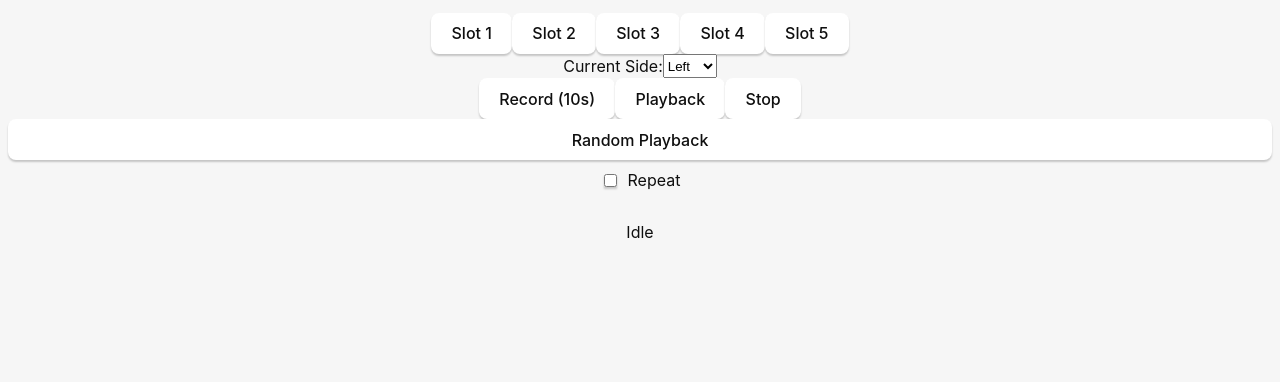
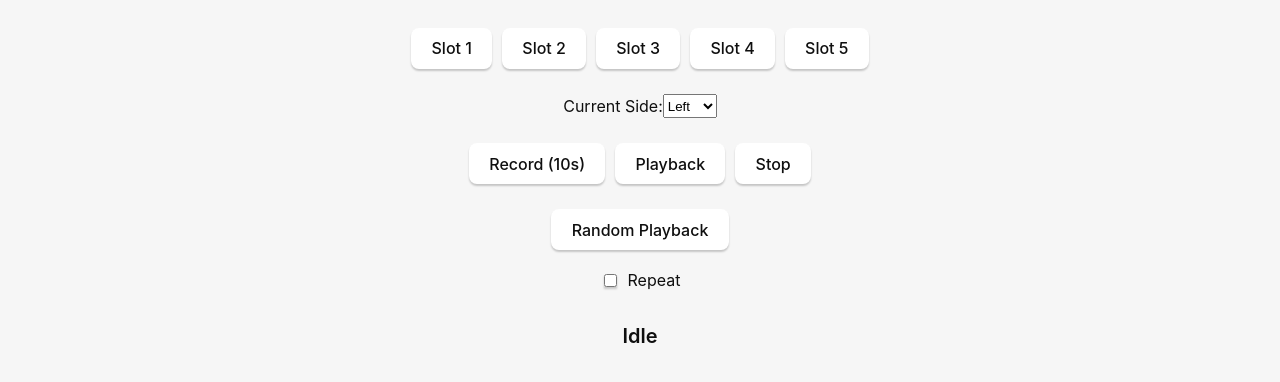
Before and after one commit to JalenDmarion25/tekken-playback, a website: page src/index.html in a window 1280 px wide. Shown: the part 142-524 px from the top of the page. Drawn offline with Linux system fonts and the light colour scheme.

Commit message:
Misc changes

```diff
--- a/src/index.html
+++ b/src/index.html
@@ -30,12 +30,14 @@
     </div>
 
     <div class="row">
-      <button id="record-btn">Record (10s)</button>
-      <button id="play-btn" disabled>Playback</button>
-      <button id="stop-btn" disabled>Stop</button>
+      <button class="playback-btn" id="record-btn">Record (10s)</button>
+      <button class="playback-btn" id="play-btn" disabled>Playback</button>
+      <button class="playback-btn" id="stop-btn" disabled>Stop</button>
     </div>
 
-    <button id="random-play-btn" disabled>Random Playback</button>
+    <div class="row">
+      <button id="random-play-btn" disabled>Random Playback</button>
+    </div>
 
     <label class="repeat-row">
       <input type="checkbox" id="repeat-checkbox" />
--- a/src/styles.css
+++ b/src/styles.css
@@ -40,6 +40,7 @@
 .row {
   display: flex;
   justify-content: center;
+  padding: 10px
 }
 
 a {
@@ -87,6 +88,14 @@ button {
   outline: none;
 }
 
+.slot-btn{
+  margin: 5px;
+}
+
+.playback-btn{
+  margin: 5px;
+}
+
 #greet-input {
   margin-right: 5px;
 }
@@ -103,6 +112,11 @@ button {
   gap: 8px;
   margin-top: 8px;
   margin-bottom: 12px;
+}
+
+p{
+  font-size: 20px;
+  font-weight: 600;
 }
 
 @media (prefers-color-scheme: dark) {
```
Also changed, not shown: 1 other file.
